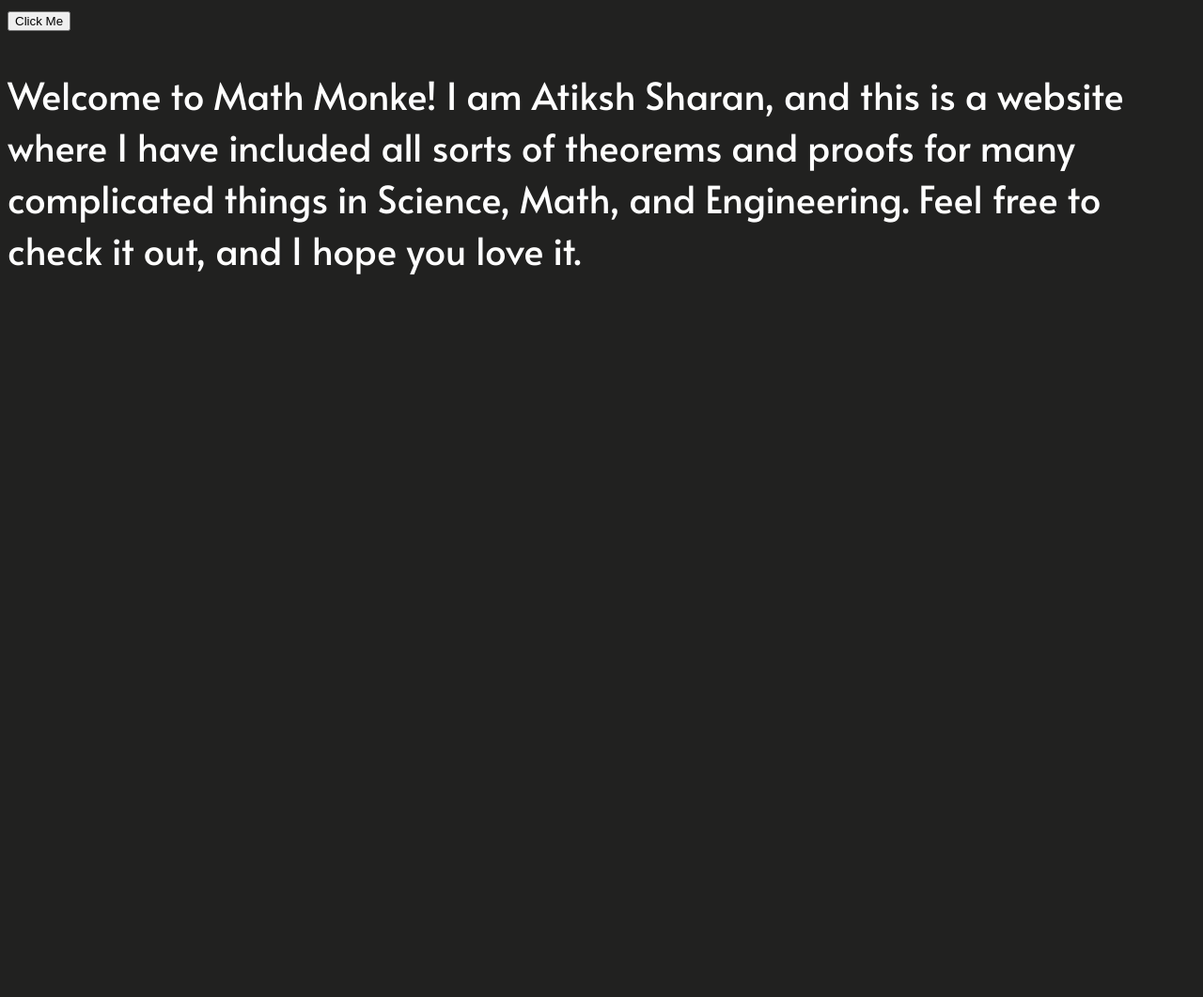
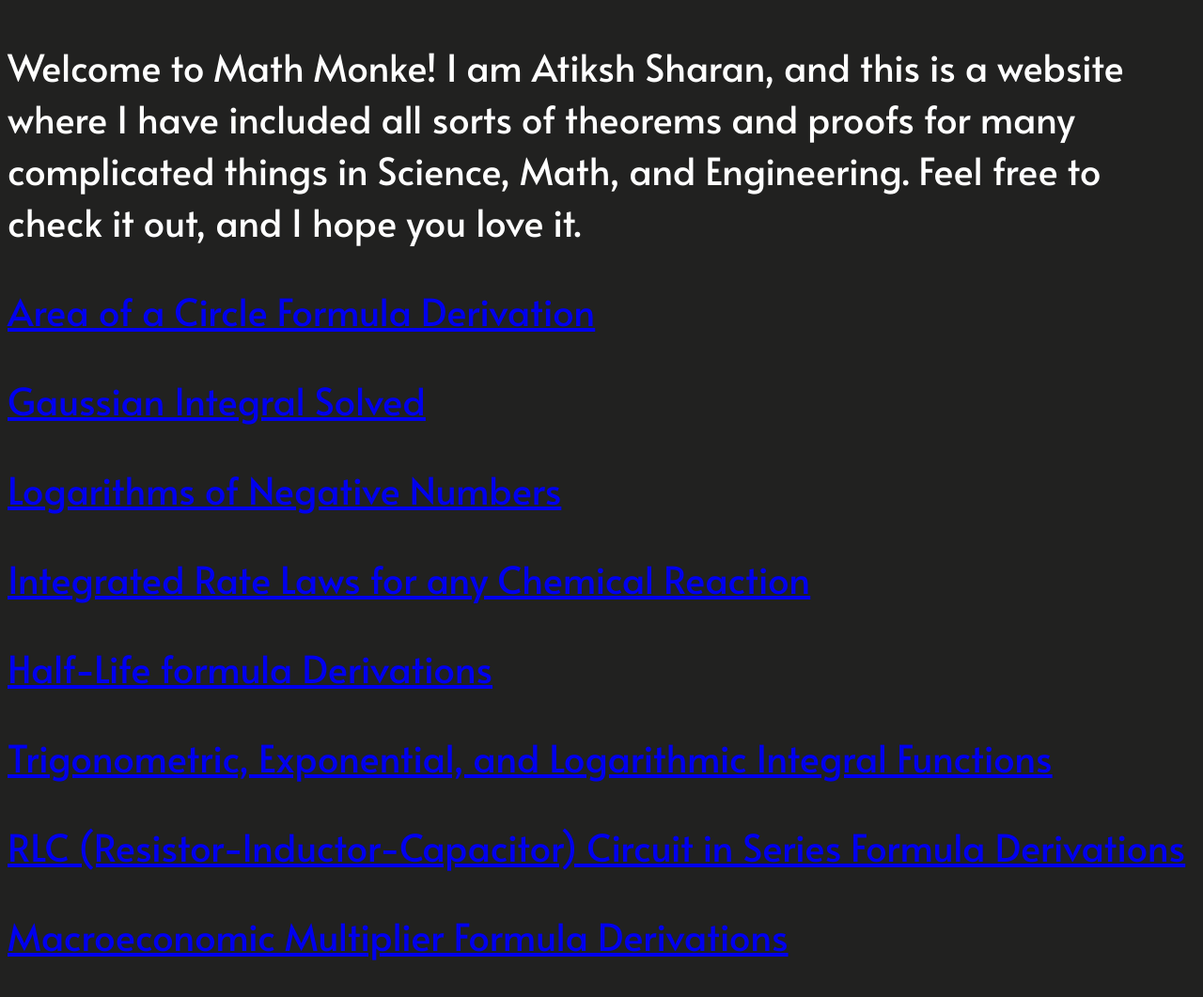
Before and after one commit to sharanatiksh/mathemonke, a plain HTML site: page index.html in a window 1280 px wide. Shown: the part 651-1712 px from the top of the page at 94% size. Before the commit the page ends 984 px from the top, so only its background shows below. Drawn offline with nearby package versions, Linux system fonts and the light colour scheme.

Commit message:
Update index.html

```diff
--- a/index.html
+++ b/index.html
@@ -18,12 +18,47 @@ body {
 
 <main>
 <img src="logostacked.png" style="max-width: 90%; height: auto;" >
- <aside>
-        <button type="button">Click Me</button>
-</aside>
+
 <p style="color:white; font-size: 40px;">
     Welcome to Math Monke! I am Atiksh Sharan, and this is a website where I have included all sorts of theorems and proofs for many complicated things in Science, Math, and Engineering. Feel free to check it out, and I hope you love it.
+
 </p>
+
+<p style="color:white; font-size: 40px;">
+    <a href="area_of_circle.html">Area of a Circle Formula Derivation</a>
+</p>
+<p style="color:white; font-size: 40px;">
+    <a href="gaussianintegral.html">Gaussian Integral Solved</a>
+</p>
+<p style="color:white; font-size: 40px;">
+    <a href="complex_logarithms.html">Logarithms of Negative Numbers</a>
+</p>
+<p style="color:white; font-size: 40px;">
+    <a href="integrated_rate_laws.html">Integrated Rate Laws for any Chemical Reaction</a>
+</p>
+<p style="color:white; font-size: 40px;">
+    <a href="half_life.html">Half-Life formula Derivations</a>
+</p>
+<p style="color:white; font-size: 40px;">
+    <a href="siofx.html">Trigonometric, Exponential, and Logarithmic Integral Functions</a>
+</p>
+<p style="color:white; font-size: 40px;">
+    <a href="RLC.html">RLC (Resistor-Inductor-Capacitor) Circuit in Series Formula Derivations</a>
+</p>
+<p style="color:white; font-size: 40px;">
+    <a href="macroeconomic_multipliers.html">Macroeconomic Multiplier Formula Derivations</a>
+</p>
+
+
+
+
+
+
+
+
+
+
+
 </main>
 
 
```
